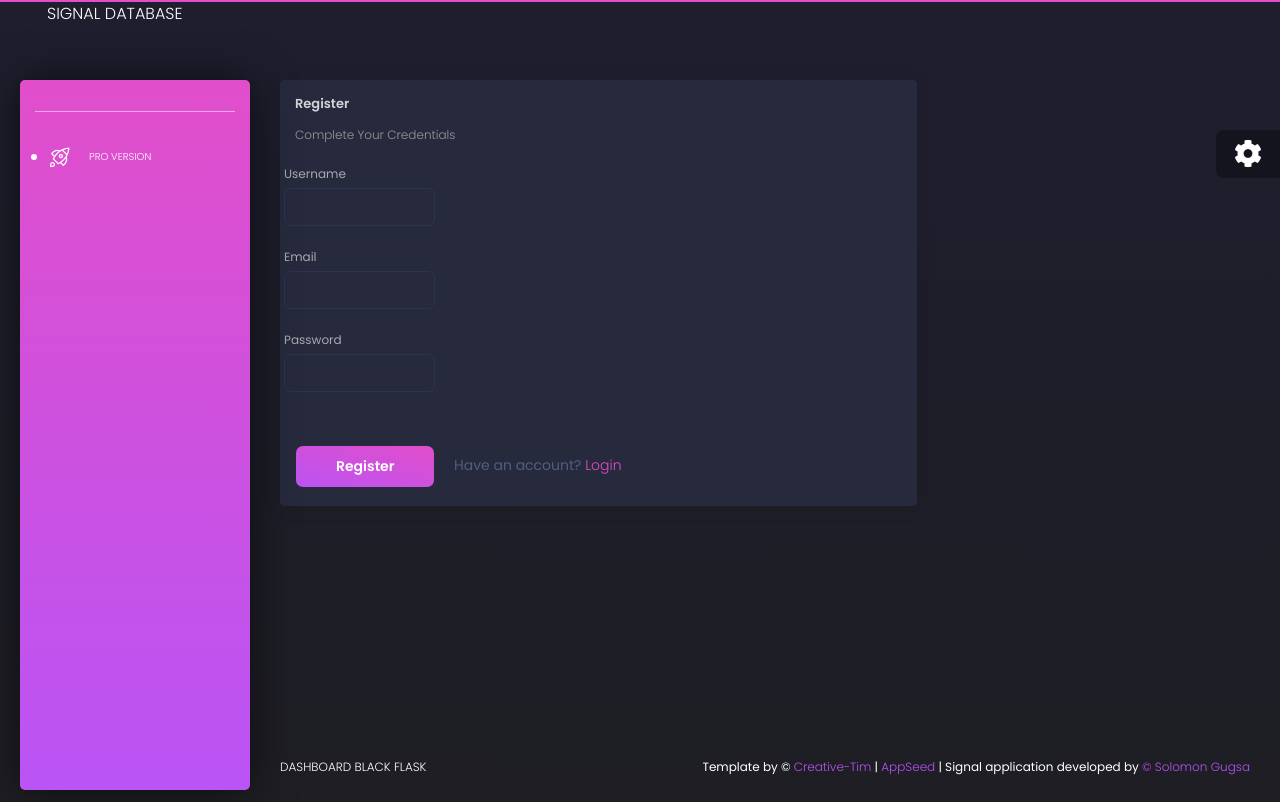
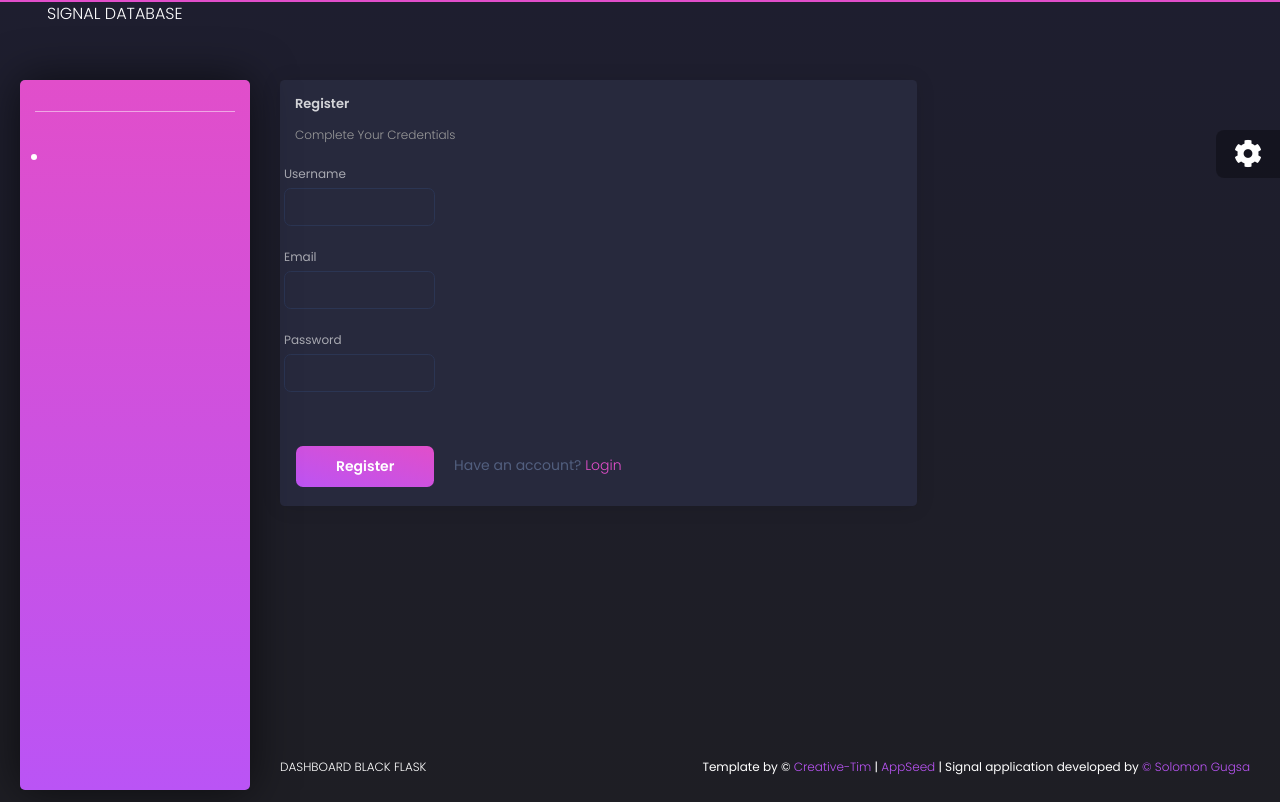
Before and after one commit to soulsolomon/Signal-DataBase, a Flask app: page /register in a window 1280 px wide. Run offline with Flask 2, Linux system fonts and the light colour scheme; data comes from the database, SQL or seed files in the repository; some libraries are stand-ins or nearby versions.

Commit message:
Update sidebar.html

```diff
--- a/web-server/black-dashboard-flask/apps/templates/includes/sidebar.html
+++ b/web-server/black-dashboard-flask/apps/templates/includes/sidebar.html
@@ -80,9 +80,7 @@
           {% else %}
           <li class="active">
             <a target="_blank"
-               href="https://appseed.us/admin-dashboards/flask-dashboard-black-pro">
-              <i class="tim-icons icon-spaceship"></i>
-              <p>PRO Version</p>
+
             </a>
           </li>
           {% endif %}
```
